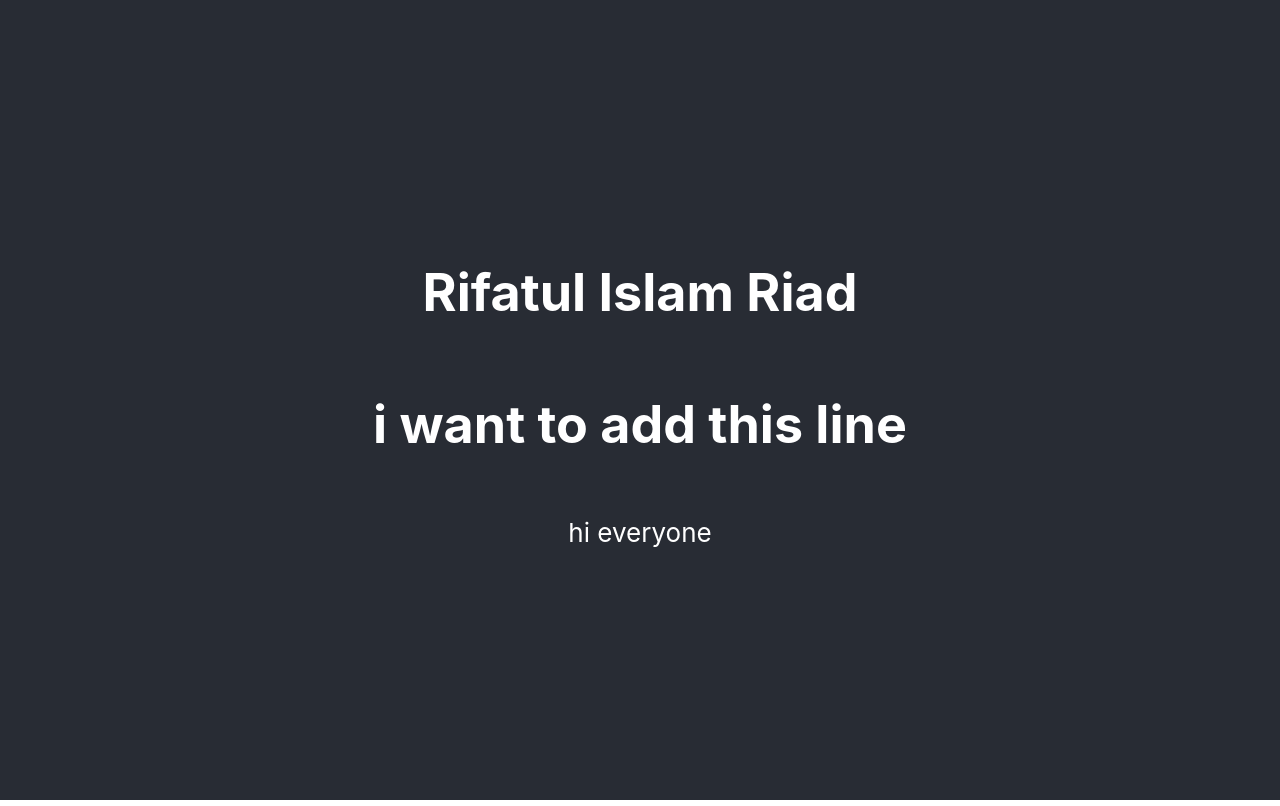
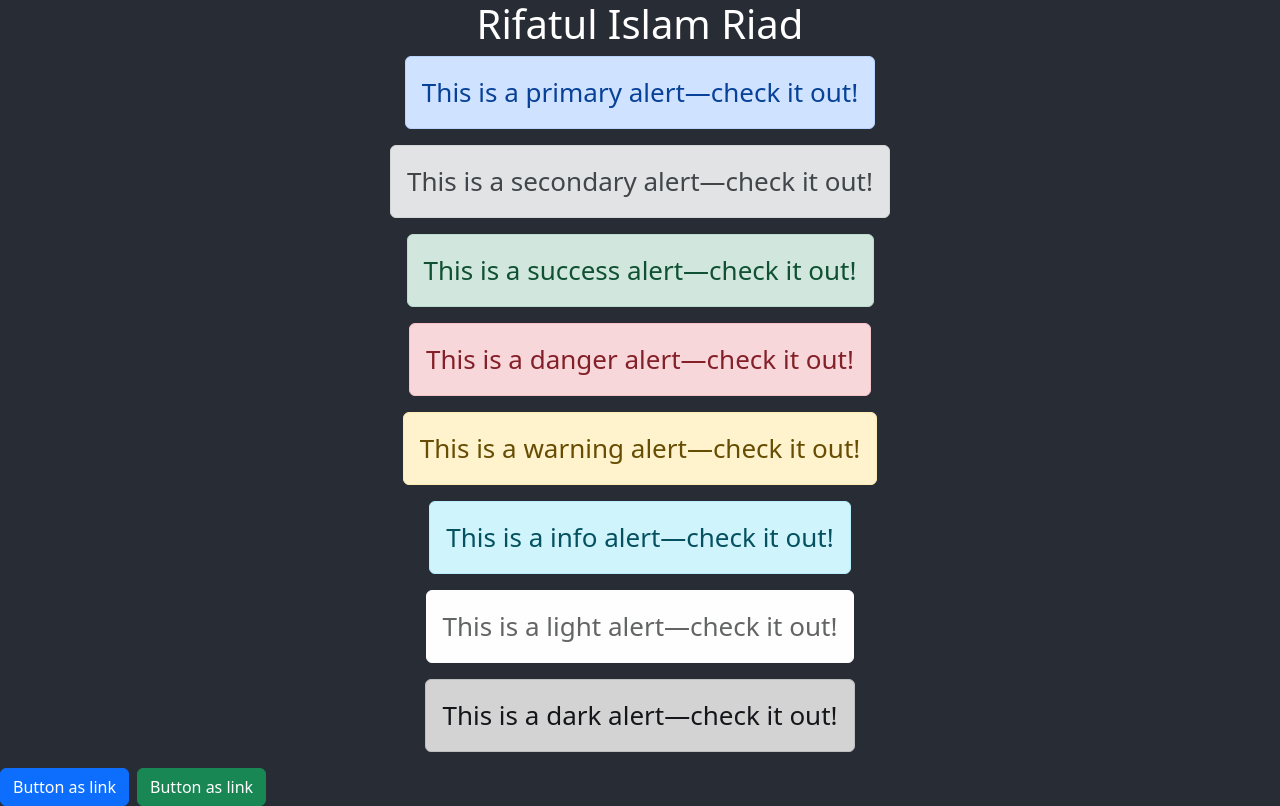
Before and after one commit to rifatulislamr/Add_messenger, a React (Create React App) app: page / in a window 1280 px wide. Built offline with nearby package versions, Linux system fonts and the light colour scheme.

Commit message:
somethings are added

```diff
--- a/package.json
+++ b/package.json
@@ -6,7 +6,9 @@
     "@testing-library/jest-dom": "^5.16.5",
     "@testing-library/react": "^13.4.0",
     "@testing-library/user-event": "^13.5.0",
+    "bootstrap": "^5.2.1",
     "react": "^18.2.0",
+    "react-bootstrap": "^2.5.0",
     "react-dom": "^18.2.0",
     "react-scripts": "5.0.1",
     "web-vitals": "^2.1.4"
--- a/public/index.html
+++ b/public/index.html
@@ -10,6 +10,12 @@
       content="Web site created using create-react-app"
     />
     <link rel="apple-touch-icon" href="%PUBLIC_URL%/logo192.png" />
+    <link
+  rel="stylesheet"
+  href="https://cdn.jsdelivr.net/npm/bootstrap@5.2.0-beta1/dist/css/bootstrap.min.css"
+  integrity="sha384-0evHe/X+R7YkIZDRvuzKMRqM+OrBnVFBL6DOitfPri4tjfHxaWutUpFmBp4vmVor"
+  crossorigin="anonymous"
+/>
     <!--
       manifest.json provides metadata used when your web app is installed on a
       user's mobile device or desktop. See https://developers.google.com/web/fundamentals/web-app-manifest/
--- a/src/App.js
+++ b/src/App.js
@@ -1,13 +1,13 @@
 import React from 'react';
 import './App.css';
+import Riad from './Components/Riad/Riad';
 
 function App() {
   return (
     <div className="App">
       <header className="App-header">
        <h1>Rifatul Islam Riad</h1>
-       <h1>i want to add this line</h1>
-       <p>hi everyone </p>
+       <Riad></Riad>
       </header>
     </div>
   );
--- /dev/null
+++ b/src/Components/Riad/Riad.js
@@ -0,0 +1,39 @@
+import React from 'react'
+import { Button, Stack } from 'react-bootstrap'
+import Alert from 'react-bootstrap/Alert';
+
+function Riad() {
+  return (
+    <>
+    {[
+      'primary',
+      'secondary',
+      'success',
+      'danger',
+      'warning',
+      'info',
+      'light',
+      'dark',
+    ].map((variant) => (
+      <Alert key={variant} variant={variant}>
+        This is a {variant} alert—check it out!
+      </Alert>
+    ))}
+    <Stack direction="horizontal" gap={2}>
+  <Button as="a" variant="primary">
+     Button as link
+  </Button>
+  <Button as="a" variant="success">
+    Button as link
+   </Button>
+ </Stack>
+  </>
+
+
+//     <div>
+//
+//     </div>
+  )
+}
+
+export default Riad
--- a/src/index.js
+++ b/src/index.js
@@ -3,6 +3,7 @@ import ReactDOM from 'react-dom/client';
 import './index.css';
 import App from './App';
 import reportWebVitals from './reportWebVitals';
+import 'bootstrap/dist/css/bootstrap.min.css';
 
 const root = ReactDOM.createRoot(document.getElementById('root'));
 root.render(
```
Also changed, not shown: src/Components/Riad/Riad.css (added), 1 other file (tests, documents, lock files or other folders).
